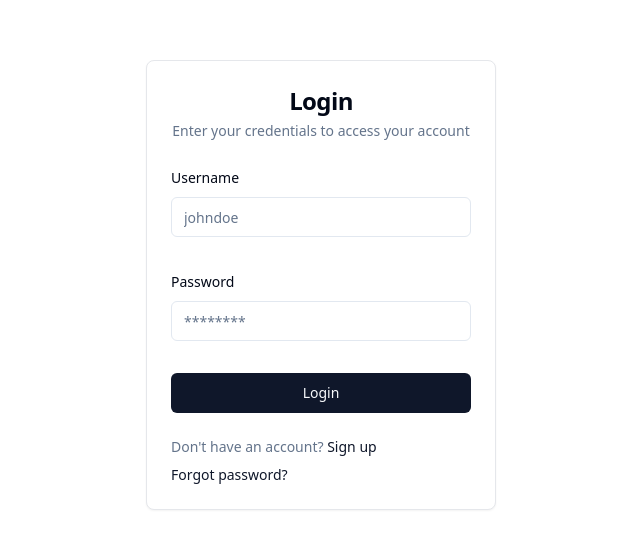
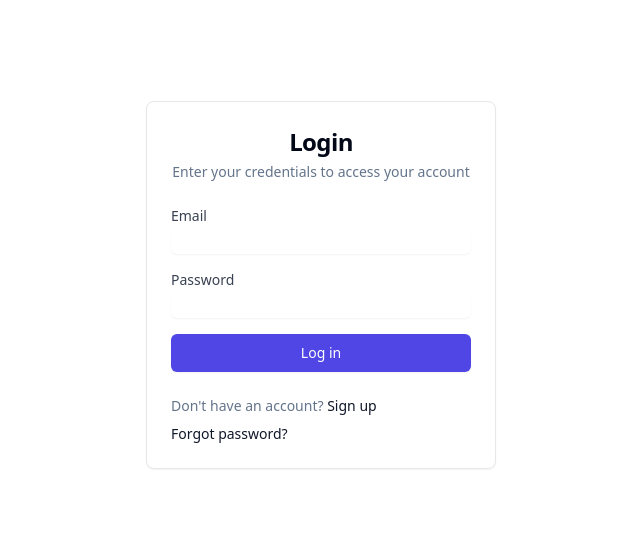
Before and after one commit to arayer143/raydunn-website-v3, a Next.js app: page /login in a window 1280 px wide. Shown: the part 115-664 px from the top of the page, without its empty margins (319-959 px from the left). Built offline with nearby package versions, Linux system fonts and the light colour scheme.

Commit message:
removed the .env.local file and replaced with .env so that prisma could read my database url

```diff
--- a/app/api/debug/route.ts
+++ b/app/api/debug/route.ts
@@ -1,36 +1,22 @@
 import { NextResponse } from 'next/server'
-import prisma from '@/lib/prisma'
+import { prisma } from '@/lib/prisma'
 
 export async function GET() {
   try {
     const userCount = await prisma.user.count()
-    const users = await prisma.user.findMany({
-      select: {
-        id: true,
-        username: true,
-        email: true,
-        websiteUrl: true,
-        clientId: true,
-        client: {
-          select: {
-            name: true,
-          },
-        },
-      },
-    })
-
     return NextResponse.json({
-      status: 'success',
-      message: 'Database connection successful',
+      databaseConnection: 'success',
       userCount,
-      users,
+      nextAuthUrl: process.env.NEXTAUTH_URL,
+      nodeEnv: process.env.NODE_ENV,
     })
   } catch (error) {
-    console.error('Database connection error:', error)
+    console.error('Debug route error:', error)
     return NextResponse.json({
-      status: 'error',
-      message: 'Database connection failed',
-      error: error instanceof Error ? error.message : String(error),
+      databaseConnection: 'error',
+      error: error instanceof Error ? error.message : 'Unknown error',
+      nextAuthUrl: process.env.NEXTAUTH_URL,
+      nodeEnv: process.env.NODE_ENV,
     }, { status: 500 })
   }
 }
--- a/components/LoginForm.tsx
+++ b/components/LoginForm.tsx
@@ -1,116 +1,70 @@
-"use client"
+'use client'
 
 import { useState } from 'react'
 import { signIn } from 'next-auth/react'
 import { useRouter } from 'next/navigation'
-import { zodResolver } from "@hookform/resolvers/zod"
-import { useForm } from "react-hook-form"
-import * as z from "zod"
-import { Button } from "@/components/ui/button"
-import {
-  Form,
-  FormControl,
-  FormField,
-  FormItem,
-  FormLabel,
-  FormMessage,
-} from "@/components/ui/form"
-import { Input } from "@/components/ui/input"
-import { toast } from "@/hooks/use-toast"
-
-const formSchema = z.object({
-  username: z.string().min(2, {
-    message: "Username must be at least 2 characters.",
-  }),
-  password: z.string().min(8, {
-    message: "Password must be at least 8 characters.",
-  }),
-})
 
 export function LoginForm() {
+  const [email, setEmail] = useState('')
+  const [password, setPassword] = useState('')
+  const [error, setError] = useState<string | null>(null)
   const router = useRouter()
-  const [isLoading, setIsLoading] = useState(false)
-  const [error, setError] = useState<string | null>(null)
 
-  const form = useForm<z.infer<typeof formSchema>>({
-    resolver: zodResolver(formSchema),
-    defaultValues: {
-      username: "",
-      password: "",
-    },
-  })
-
-  async function onSubmit(values: z.infer<typeof formSchema>) {
-    setIsLoading(true)
-    setError(null)
+  const handleSubmit = async (e: React.FormEvent) => {
+    e.preventDefault()
     try {
       const result = await signIn('credentials', {
-        username: values.username,
-        password: values.password,
         redirect: false,
+        email,
+        password,
       })
 
       if (result?.error) {
-        console.error("Login error:", result.error)
         setError(result.error)
-        toast({
-          title: "Login failed",
-          description: result.error,
-          variant: "destructive",
-        })
-      } else if (result?.ok) {
-        console.log("Login successful, redirecting to dashboard")
+      } else {
         router.push('/dashboard')
-      } else {
-        throw new Error("Unexpected result from signIn")
       }
     } catch (error) {
-      console.error("Unexpected error during login:", error)
-      setError("An unexpected error occurred. Please try again.")
-      toast({
-        title: "An error occurred",
-        description: "Please try again later.",
-        variant: "destructive",
-      })
-    } finally {
-      setIsLoading(false)
+      console.error('Login error:', error)
+      setError('An unexpected error occurred')
     }
   }
 
   return (
-    <Form {...form}>
-      <form onSubmit={form.handleSubmit(onSubmit)} className="space-y-8">
-        <FormField
-          control={form.control}
-          name="username"
-          render={({ field }) => (
-            <FormItem>
-              <FormLabel>Username</FormLabel>
-              <FormControl>
-                <Input placeholder="johndoe" {...field} />
-              </FormControl>
-              <FormMessage />
-            </FormItem>
-          )}
+    <form onSubmit={handleSubmit} className="space-y-4">
+      {error && <p className="text-red-500">{error}</p>}
+      <div>
+        <label htmlFor="email" className="block text-sm font-medium text-gray-700">
+          Email
+        </label>
+        <input
+          type="email"
+          id="email"
+          value={email}
+          onChange={(e) => setEmail(e.target.value)}
+          className="mt-1 block w-full rounded-md border-gray-300 shadow-sm focus:border-indigo-300 focus:ring focus:ring-indigo-200 focus:ring-opacity-50"
+          required
         />
-        <FormField
-          control={form.control}
-          name="password"
-          render={({ field }) => (
-            <FormItem>
-              <FormLabel>Password</FormLabel>
-              <FormControl>
-                <Input type="password" placeholder="********" {...field} />
-              </FormControl>
-              <FormMessage />
-            </FormItem>
-          )}
+      </div>
+      <div>
+        <label htmlFor="password" className="block text-sm font-medium text-gray-700">
+          Password
+        </label>
+        <input
+          type="password"
+          id="password"
+          value={password}
+          onChange={(e) => setPassword(e.target.value)}
+          className="mt-1 block w-full rounded-md border-gray-300 shadow-sm focus:border-indigo-300 focus:ring focus:ring-indigo-200 focus:ring-opacity-50"
+          required
         />
-        {error && <div className="text-red-500">{error}</div>}
-        <Button type="submit" className="w-full" disabled={isLoading}>
-          {isLoading ? "Logging in..." : "Login"}
-        </Button>
-      </form>
-    </Form>
+      </div>
+      <button
+        type="submit"
+        className="w-full flex justify-center py-2 px-4 border border-transparent rounded-md shadow-sm text-sm font-medium text-white bg-indigo-600 hover:bg-indigo-700 focus:outline-none focus:ring-2 focus:ring-offset-2 focus:ring-indigo-500"
+      >
+        Log in
+      </button>
+    </form>
   )
 }
--- a/lib/prisma.ts
+++ b/lib/prisma.ts
@@ -1,17 +1,11 @@
 import { PrismaClient } from '@prisma/client'
 
-const prismaClientSingleton = () => {
-  return new PrismaClient()
-}
+const globalForPrisma = global as unknown as { prisma: PrismaClient }
 
-type PrismaClientSingleton = ReturnType<typeof prismaClientSingleton>
-
-const globalForPrisma = globalThis as unknown as {
-  prisma: PrismaClientSingleton | undefined
-}
-
-const prisma = globalForPrisma.prisma ?? prismaClientSingleton()
-
-export default prisma
+export const prisma =
+  globalForPrisma.prisma ||
+  new PrismaClient({
+    log: ['query', 'error', 'warn'],
+  })
 
 if (process.env.NODE_ENV !== 'production') globalForPrisma.prisma = prisma
```
Also changed, not shown: lib/auth.ts (+29 -30 lines), 2 other files (tests, documents, lock files or other folders).
